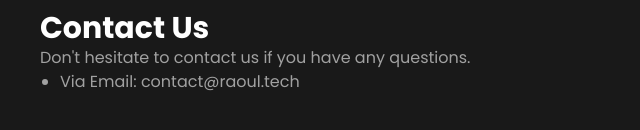
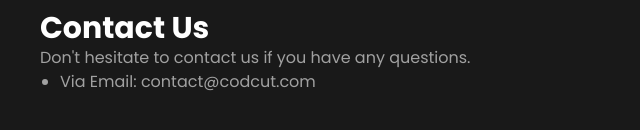
Before and after one commit to RaoulBivolaru/codcut, a Gatsby site: page /privacy in a window 1280 px wide. Shown: the part 6910-7040 px from the top of the page, 0-640 px from the left. Built offline with nearby package versions, Linux system fonts and the light colour scheme; Gatsby itself is replaced by a stand-in of ours.

Commit message:
Update contact email

```diff
--- a/src/sections/Privacy.tsx
+++ b/src/sections/Privacy.tsx
@@ -397,7 +397,7 @@ export default function () {
       <h2 className="text-3xl font-bold text-white mt-10">Contact Us</h2>
       <p className="text-content">Don't hesitate to contact us if you have any questions.</p>
       <ul className="list-disc pl-5">
-        <li className="text-content">Via Email: contact@raoul.tech</li>
+        <li className="text-content">Via Email: contact@codcut.com</li>
       </ul>
     </section>
   );
```
